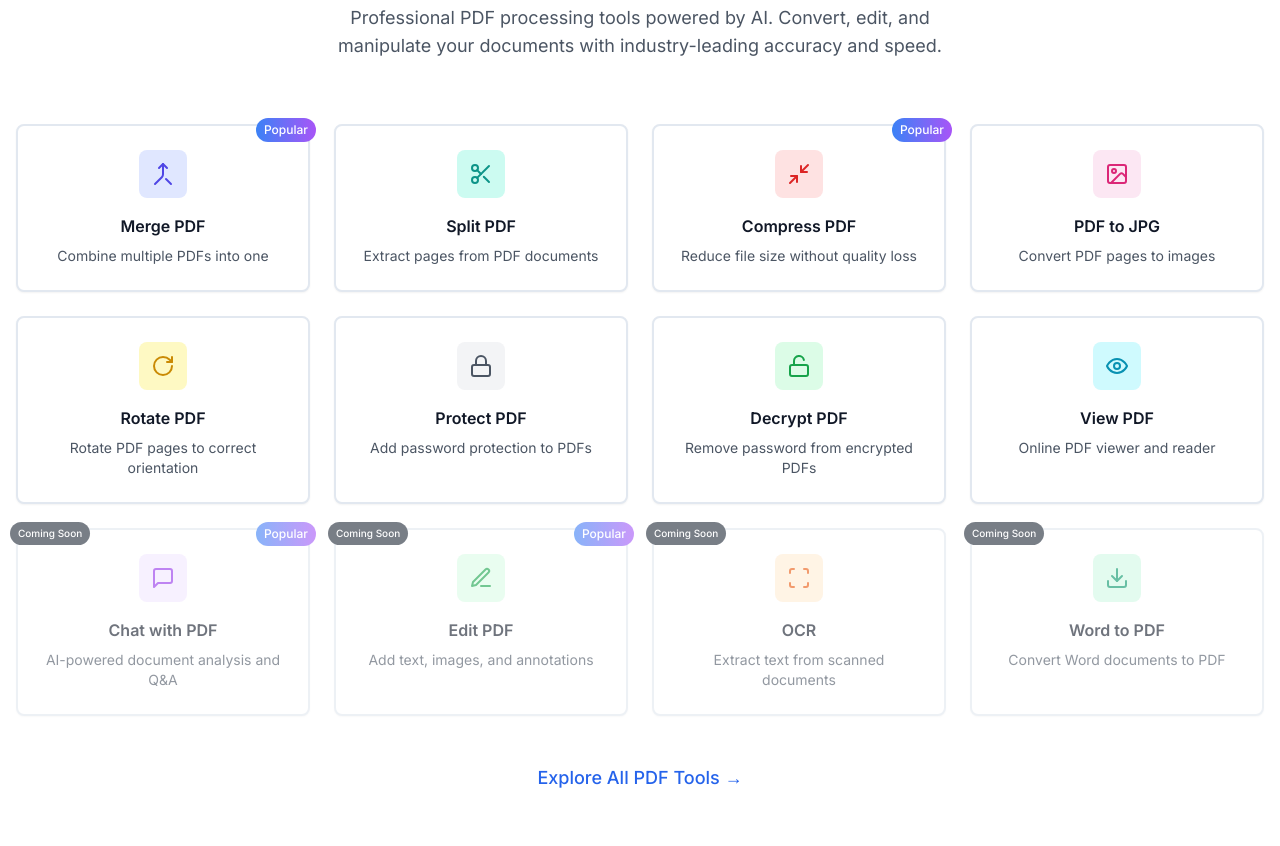
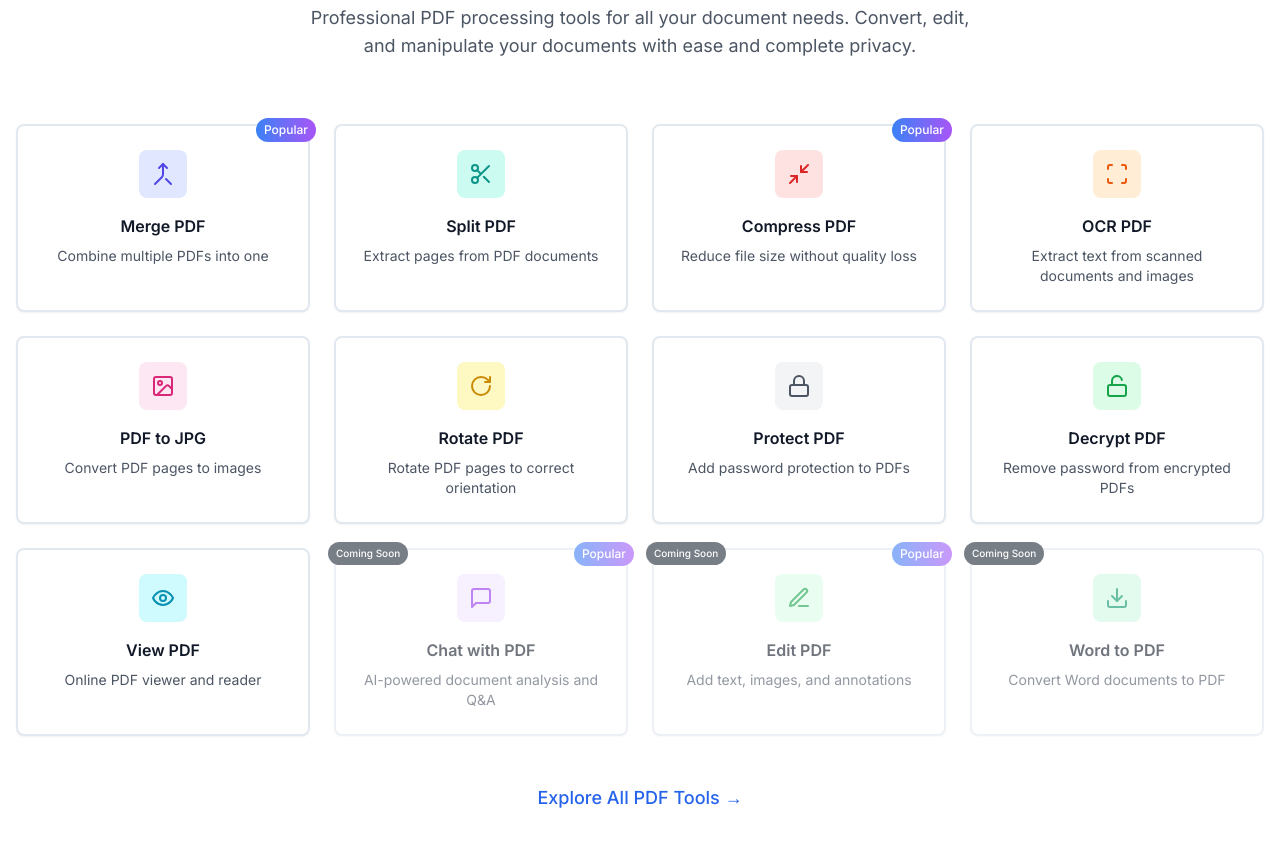
Before and after one commit to deepakkumar-m/pdf-toolkit, a Next.js app: page / in a window 1280 px wide. Shown: the part 820-1666 px from the top of the page. Built offline with nearby package versions, Linux system fonts and the light colour scheme.

Commit message:
Update OCR tool details and landing text
Renamed the OCR tool to 'OCR PDF', updated its description to include images, and removed the 'coming soon' flag. Also revised the landing page text for clarity and emphasis on privacy.

```diff
--- a/src/components/ToolsGrid.tsx
+++ b/src/components/ToolsGrid.tsx
@@ -65,12 +65,11 @@ const tools = [
     comingSoon: true
   },
   {
-    id: 'ocr',
-    title: 'OCR',
-    description: 'Extract text from scanned documents',
+    id: 'ocr-pdf',
+    title: 'OCR PDF',
+    description: 'Extract text from scanned documents and images',
     icon: Scan,
-    color: 'bg-orange-100 text-orange-600',
-    comingSoon: true
+    color: 'bg-orange-100 text-orange-600'
   },
   {
     id: 'pdf-to-jpg',
@@ -132,8 +131,8 @@ export default function ToolsGrid() {
             Most Popular PDF Tools
           </h2>
           <p className="text-lg text-gray-600 max-w-2xl mx-auto">
-            Professional PDF processing tools powered by AI. Convert, edit, and manipulate
-            your documents with industry-leading accuracy and speed.
+            Professional PDF processing tools for all your document needs. Convert, edit, and manipulate
+            your documents with ease and complete privacy.
           </p>
         </motion.div>
 
```
